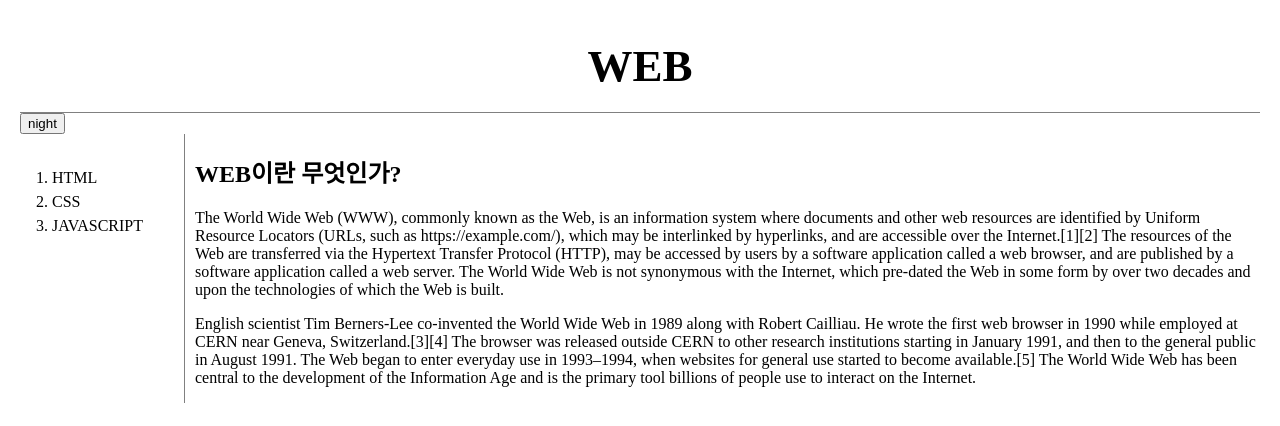
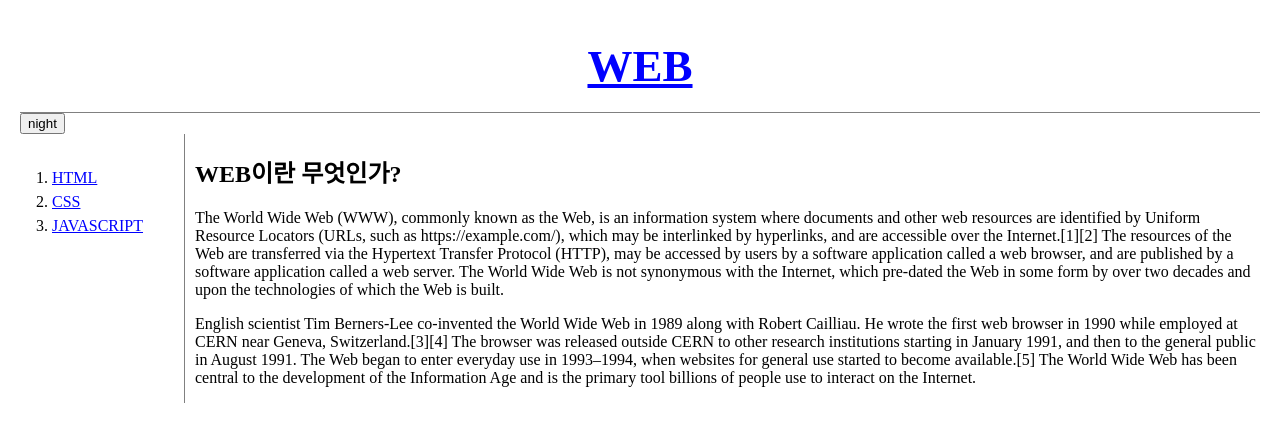
Before and after one commit to innoxo/study.html, a plain HTML site: page index.html in a window 1280 px wide. Drawn offline with Linux system fonts and the light colour scheme.

Commit message:
Update style.css

```diff
--- a/style.css
+++ b/style.css
@@ -19,8 +19,7 @@ h1{
   line-height:1.5;
 }
 a{
-    color:black;
-    text-decoration: none;
+    color:blue;
 }
 #grid{
   display: grid;
```
